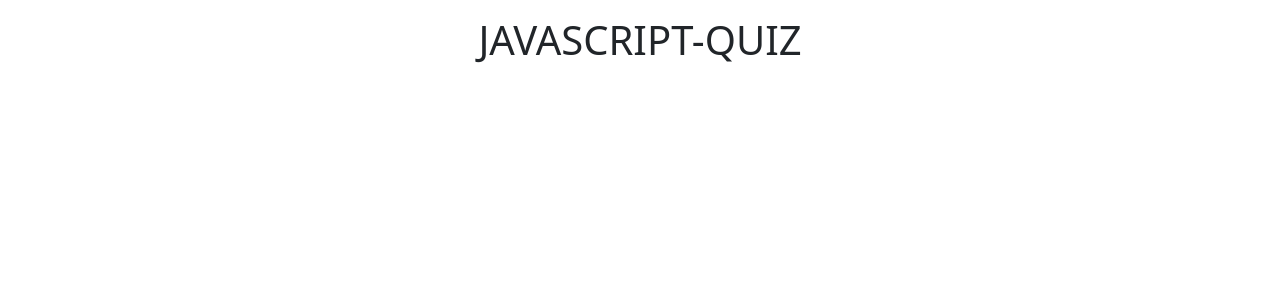
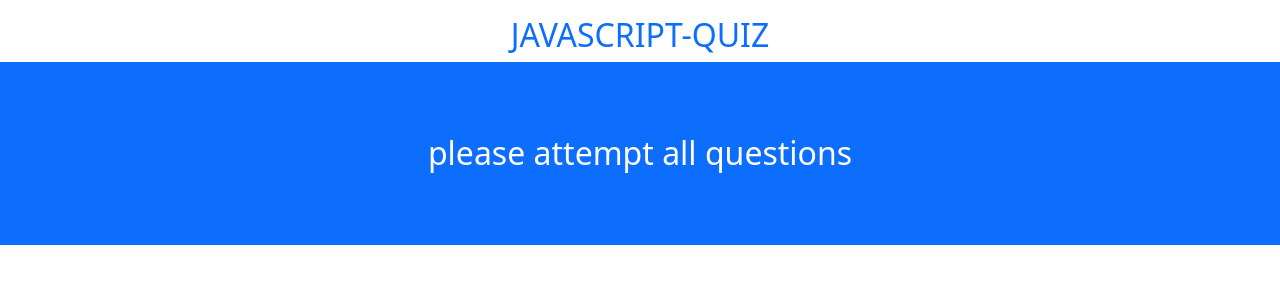
Before and after one commit to shakib1111/javascript-quiz, a plain HTML site: page index.html in a window 1280 px wide. Drawn offline with nearby package versions, Linux system fonts and the light colour scheme.

Commit message:
txt added

```diff
--- a/index.html
+++ b/index.html
@@ -12,7 +12,18 @@
 
     <div class="intro py-3 bg-white text-center">
 
-        <h1 class="heading margin 4rem">JAVASCRIPT-QUIZ</h1>
+      <div class="container">
+          <h2 class="text-primary display3 my4">JAVASCRIPT-QUIZ</h2>
+      </div>
+
+      <!-- Quiz section -->
+
+      <div class="quiz py-4 bg-primary">
+          <div class="container">
+              <h2 class="my-5 text-white">please attempt all questions</h2>
+          </div>
+      </div>
+
     </div>
 
      <script src="app.js"></script>
```
